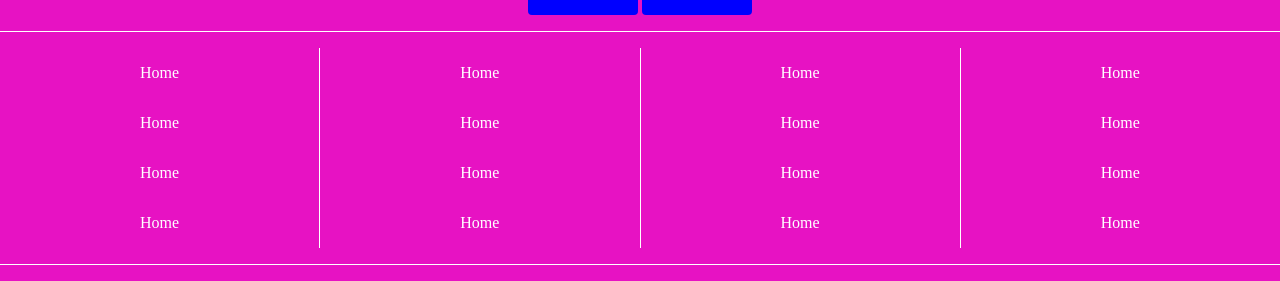
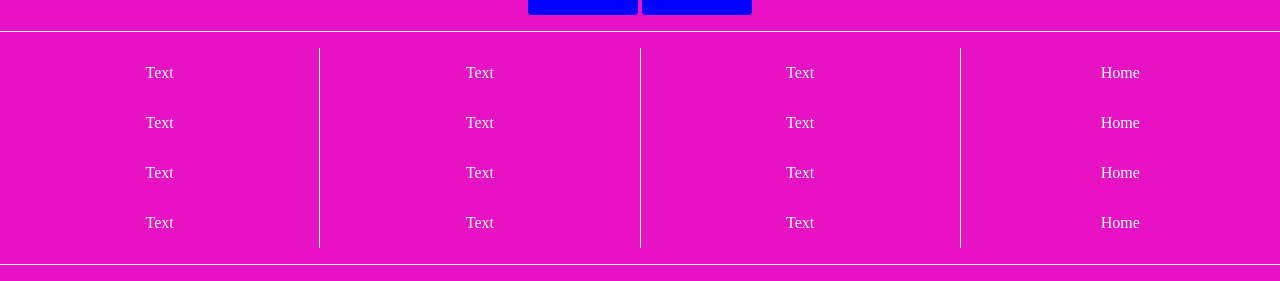
Before and after one commit to gurime/HTMLTemp, a plain HTML site: page html_template/About.html in a window 1280 px wide. Shown: the part 1556-1837 px from the top of the page. Drawn offline with Linux system fonts and the light colour scheme.

Commit message:
Update About.html

```diff
--- a/html_template/About.html
+++ b/html_template/About.html
@@ -83,24 +83,24 @@ Vero doloribus impedit obcaecati tenetur delectus distinctio inventore modi nam
 
 <div class="footer-box">
 <ul class="footer-navlinks" >
-<li><a href="#!">Home</a></li>
-<li><a href="#!">Home</a></li>
-<li><a href="#!">Home</a></li>
-<li><a href="#!">Home</a></li>
+<li><a href="#!">Text</a></li>
+<li><a href="#!">Text</a></li>
+<li><a href="#!">Text</a></li>
+<li><a href="#!">Text</a></li>
 </ul>
 
 <ul class="footer-navlinks">
-<li><a href="#!">Home</a></li>
-<li><a href="#!">Home</a></li>
-<li><a href="#!">Home</a></li>
-<li><a href="#!">Home</a></li>
+<li><a href="#!">Text</a></li>
+<li><a href="#!">Text</a></li>
+<li><a href="#!">Text</a></li>
+<li><a href="#!">Text</a></li>
 </ul>
 
 <ul class="footer-navlinks">
-<li><a href="#!">Home</a></li>
-<li><a href="#!">Home</a></li>
-<li><a href="#!">Home</a></li>
-<li><a href="#!">Home</a></li>
+<li><a href="#!">Text</a></li>
+<li><a href="#!">Text</a></li>
+<li><a href="#!">Text</a></li>
+<li><a href="#!">Text</a></li>
 </ul>
 
 <ul class="footer-navlinks" style="border-right: none;">
```
